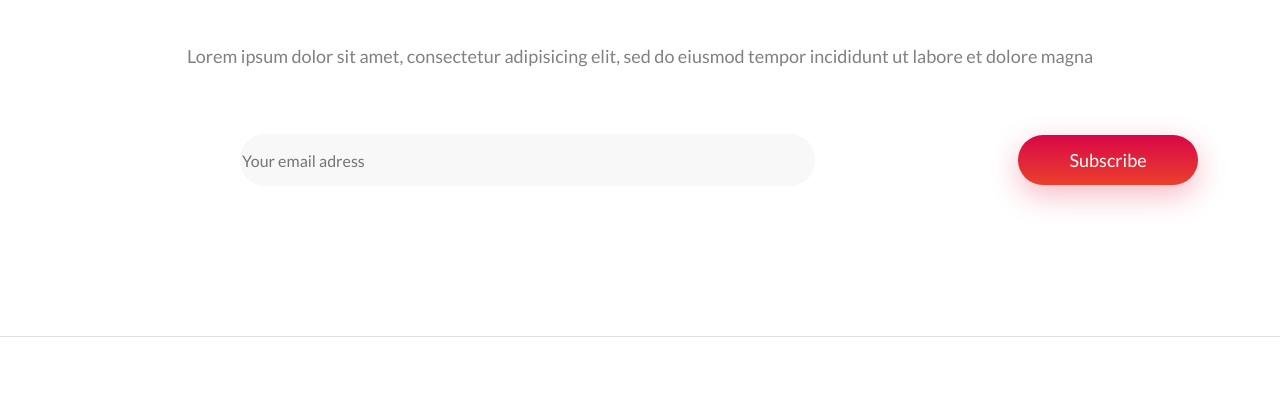
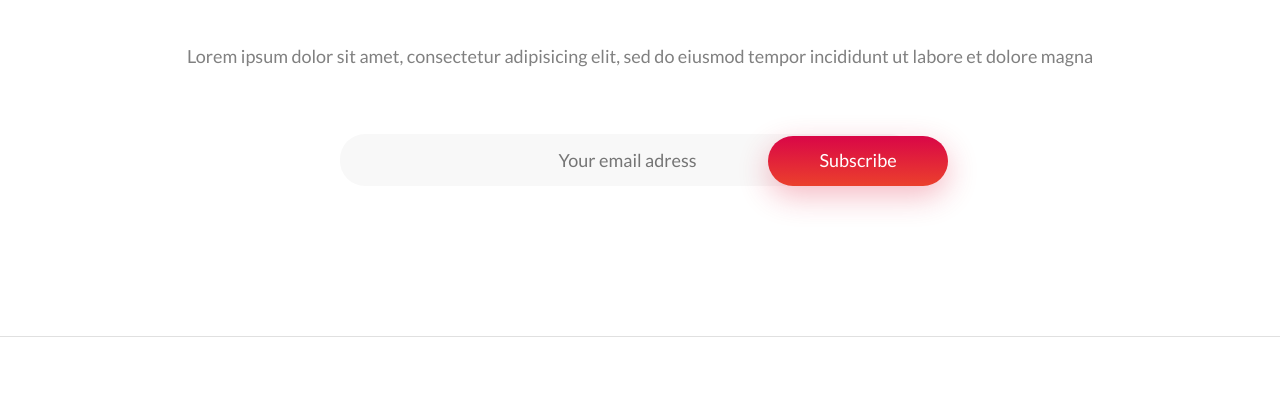
Before and after one commit to Apoerin/Test, a website: page HW4/index.html in a window 1280 px wide. Shown: the part 2881-3296 px from the top of the page. Drawn offline with Linux system fonts and the light colour scheme; files whose address does not match are found by name.

Commit message:
fixed style for Subscribe button

```diff
--- a/HW4/css/style.css
+++ b/HW4/css/style.css
@@ -361,13 +361,18 @@ main {
     text-align: center;
     color: #808080;
 }
-.email {
+input {
     width: 571px;
     height: 50px;
     border-radius: 25px;
     border: none;
     background-color: #f8f8f8;
-    margin: 50px 200px 0;
+    margin: 50px 300px 0;
+}
+.email {
+    font-size: 18px;
+    text-align: center;
+    color: #808080;
 }
 .btn-subscribe {
     width: 180px;
@@ -376,6 +381,7 @@ main {
     border: none;
     box-shadow: 0 10px 30px 0 rgba(223, 27, 61, 0.3);
     background-image: linear-gradient(to top, #eb402c, #d90647);
+    margin-left: -450px;
 }
 .btn-sub {
     font-size: 18px;
```
